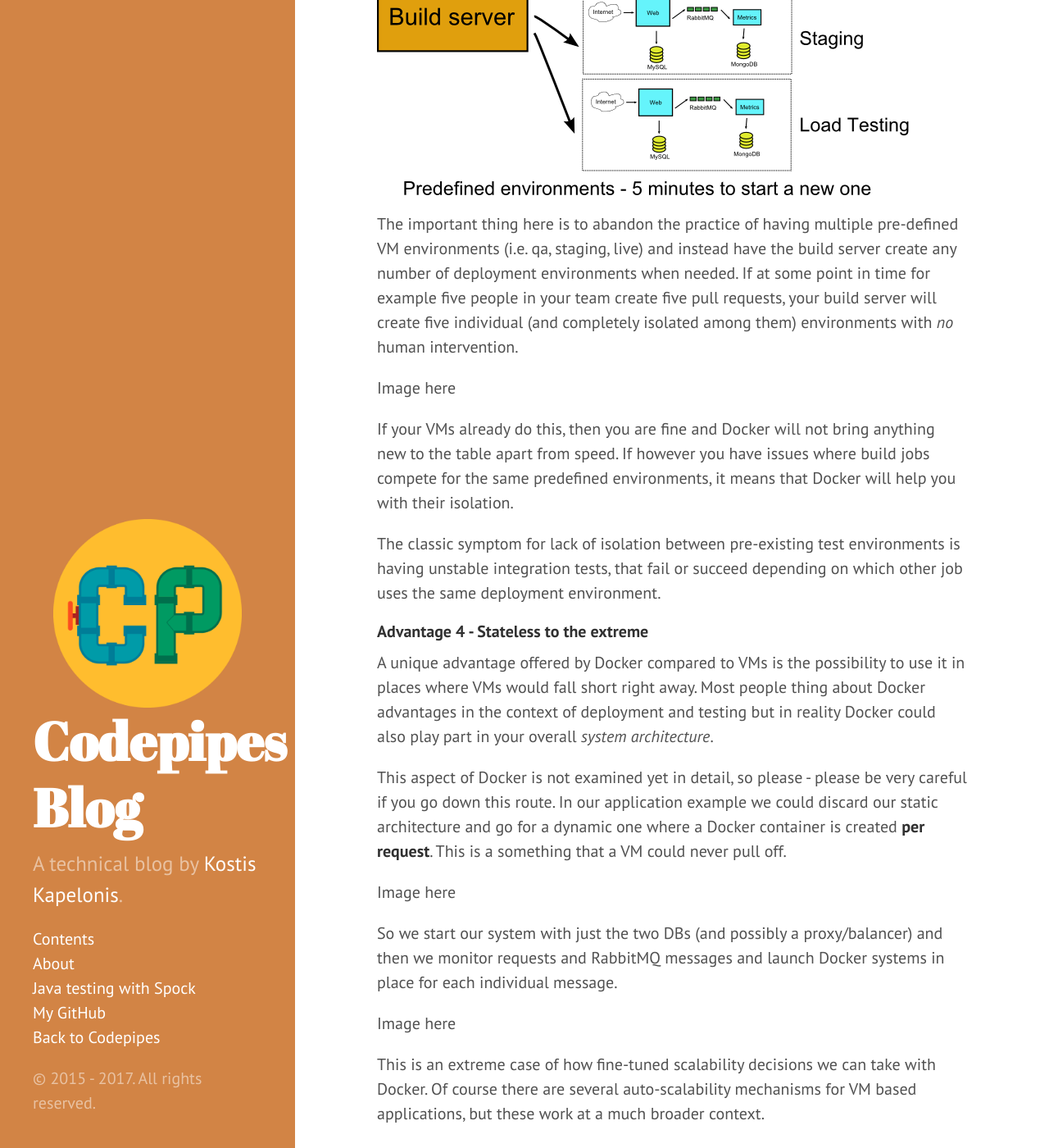
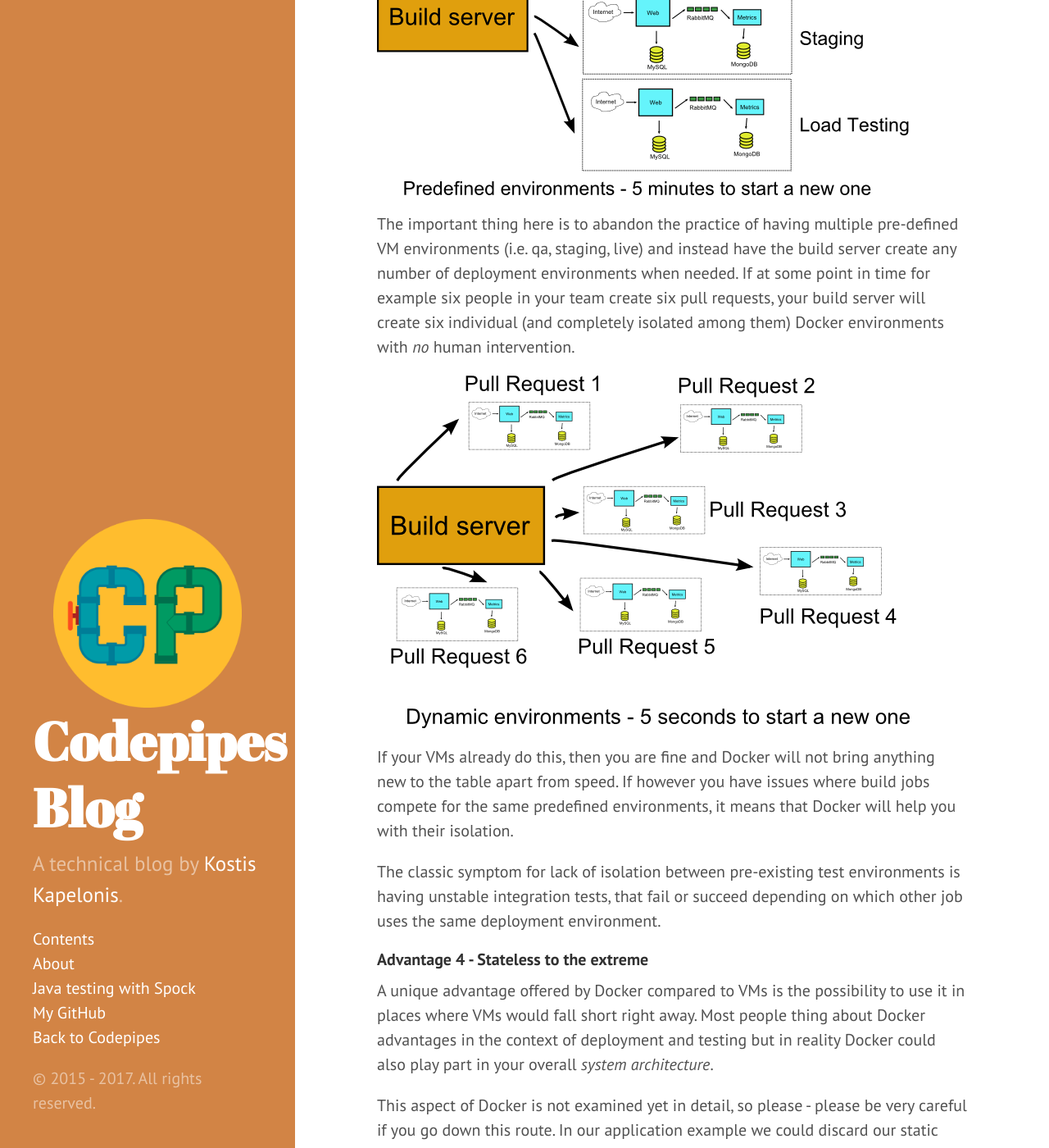
Before and after one commit to kkapelon/kkapelon.github.io, a Jekyll site: the page built from _posts/2016-12-21-docker-for-java-big-picture.md, in a window 1280 px wide and 1400 px high, scrolled down 11105 px. Shown: the whole window at 82% size. Built offline with Jekyll 4.4.1, drawn with Linux system fonts in a browser that asks for light colours; some of the changed text lies outside the part shown.

Commit message:
Added picture with dynamic Docker environments.

```diff
--- a/_posts/2016-12-21-docker-for-java-big-picture.md
+++ b/_posts/2016-12-21-docker-for-java-big-picture.md
@@ -216,16 +216,13 @@ This is one of the simplest ways to move your organisation from continuous integ
 
 ![Static VM environments](../../assets/docker-big-picture/static-environments.png)
 
-The important thing here is to abandon the practice of having multiple pre-defined VM environments (i.e. qa, staging, live) and instead have the build server create any number of deployment environments when needed. If at some point in time for example five people in your team create five pull requests, your build server will create five individual (and completely isolated among them) environments with *no* human intervention.
+The important thing here is to abandon the practice of having multiple pre-defined VM environments (i.e. qa, staging, live) and instead have the build server create any number of deployment environments when needed. If at some point in time for example six people in your team create six pull requests, your build server will create six individual (and completely isolated among them) Docker environments with *no* human intervention.
 
- Image here
+ ![Dynamic Docker environments](../../assets/docker-big-picture/dynamic-environments.png)
 
  If your VMs already do this, then you are fine and Docker will not bring anything new to the table apart from speed. If however you have issues where build jobs compete for the same predefined environments, it means that Docker will help you with their isolation.
 
  The classic symptom for lack of isolation between pre-existing test environments is having unstable integration tests, that fail or succeed depending on which other job uses the same deployment environment.
-
-
-
 
 #### Advantage 4 - Stateless to the extreme
 
```
Also changed, not shown: other parts of _posts/2016-12-21-docker-for-java-big-picture.md (+4 -2 lines), assets/docker-big-picture/dynamic-environments.png (added), assets/docker-big-picture/dynamic-environments.svg (added).
